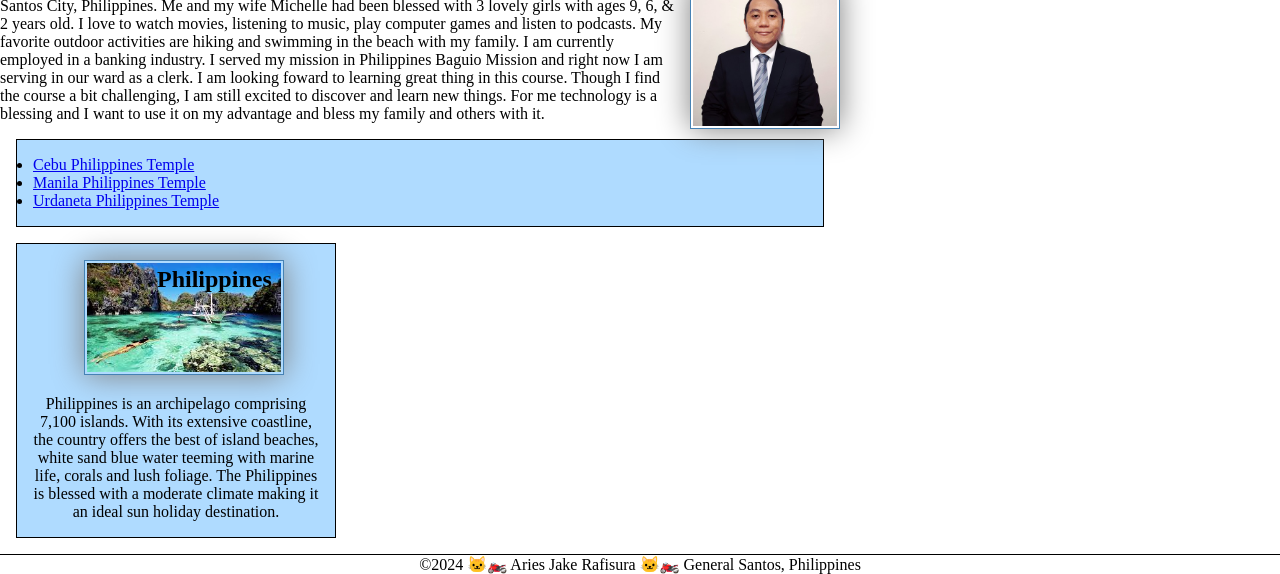
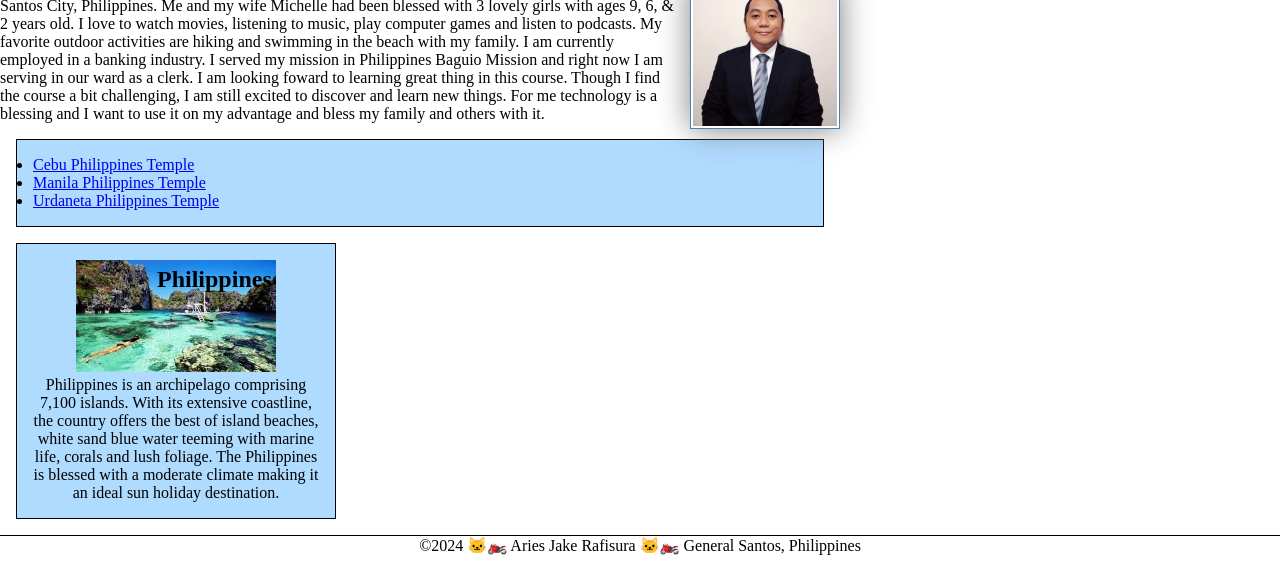
Before and after one commit to ajrafisura/wdd130, a plain HTML site: page index.html in a window 1280 px wide. Shown: the part 368-942 px from the top of the page. Drawn offline with Linux system fonts and the light colour scheme.

Commit message:
changed date and main image on css

```diff
--- a/styles/styles.css
+++ b/styles/styles.css
@@ -20,7 +20,7 @@ h1 {
     color: steelblue;
 }
 
-img {
+main img {
     width: 150px;
     height: auto;
     border: 1px solid steelblue;
```
Also changed, not shown: index.html (+1 -0 lines).
